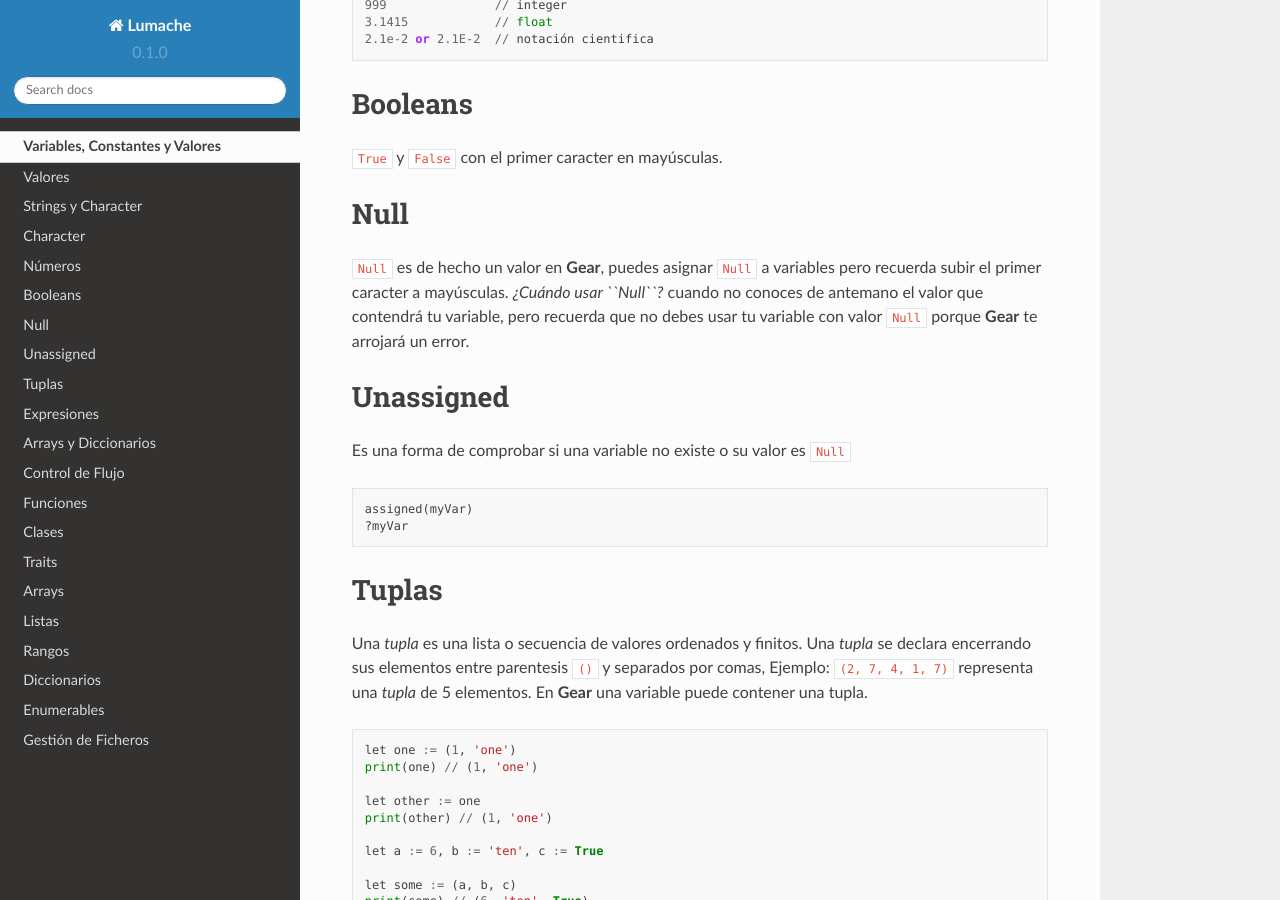
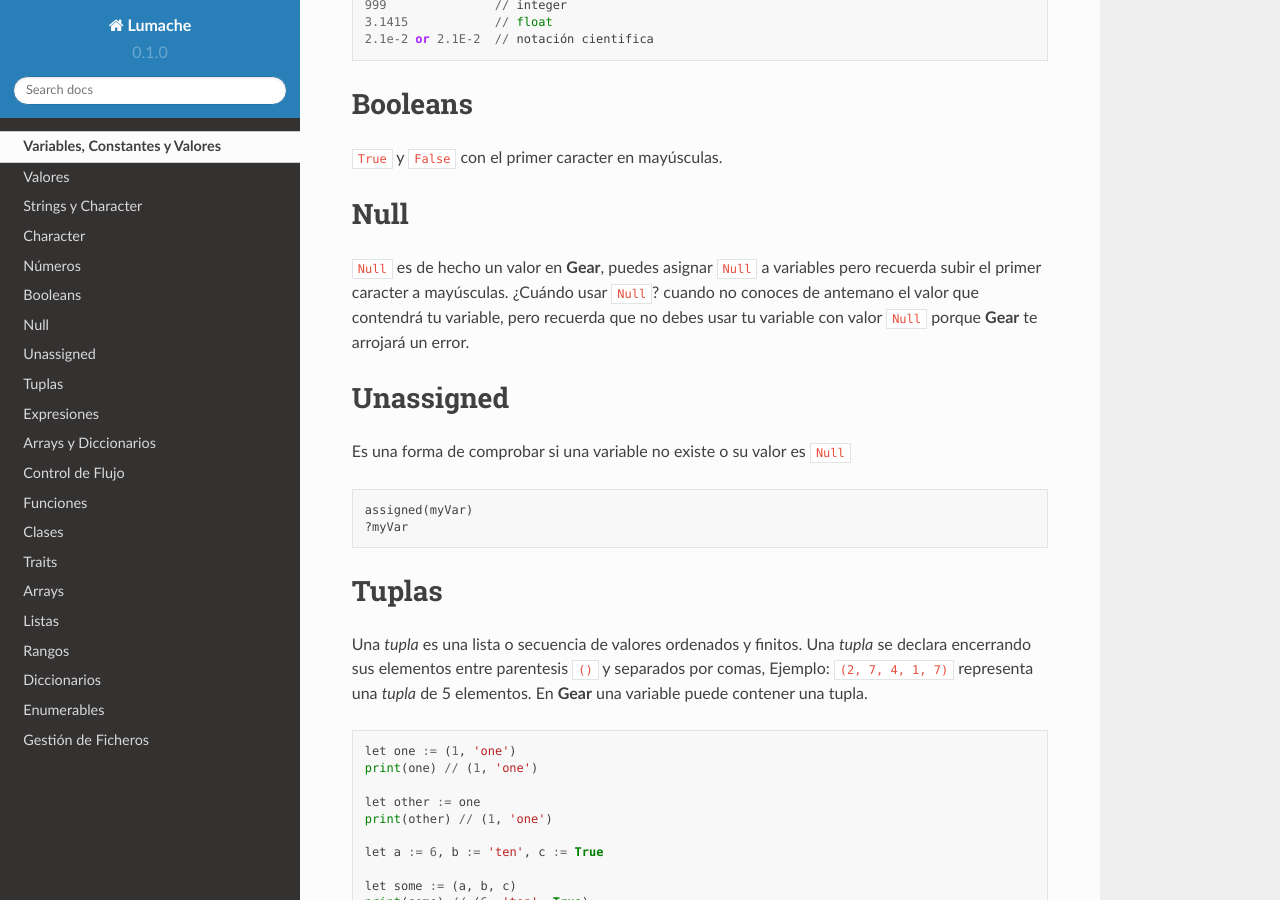
Before and after one commit to Irwin1985/the-gear-book, a Sphinx documentation site: the page built from docs/source/variables.rst, in a window 1280 px wide and 900 px high, scrolled down 4388 px. Built offline with Sphinx 7.4.7 and the Read the Docs theme 2.0.0, drawn with Linux system fonts in a browser that asks for light colours.

```diff
--- a/docs/source/variables.rst
+++ b/docs/source/variables.rst
@@ -176,7 +176,7 @@ Booleans
 Null
 ====
 
-``Null`` es de hecho un valor en **Gear**, puedes asignar ``Null`` a variables pero recuerda subir el primer caracter a mayúsculas. *¿Cuándo usar ``Null``?* cuando no conoces de antemano el valor que contendrá tu variable, pero recuerda que no debes usar tu variable con valor ``Null`` porque **Gear** te arrojará un error.
+``Null`` es de hecho un valor en **Gear**, puedes asignar ``Null`` a variables pero recuerda subir el primer caracter a mayúsculas. ¿Cuándo usar ``Null``? cuando no conoces de antemano el valor que contendrá tu variable, pero recuerda que no debes usar tu variable con valor ``Null`` porque **Gear** te arrojará un error.
 
 Unassigned
 ==========
```
